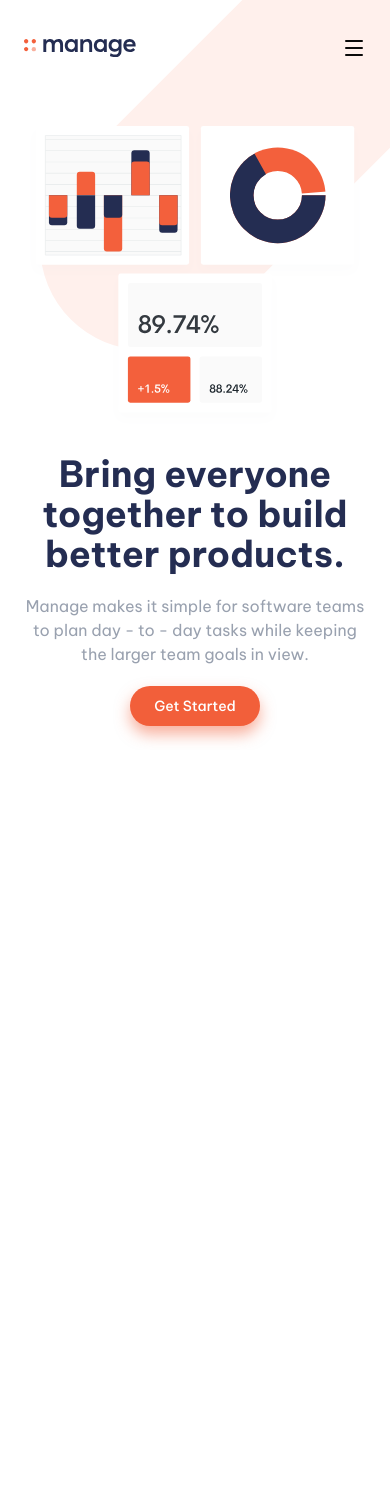
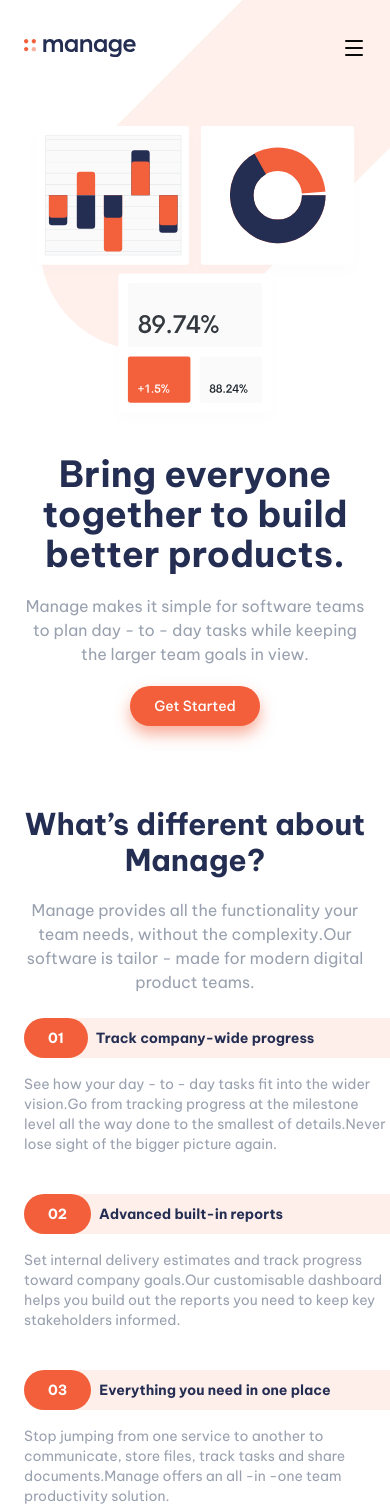
Before and after one commit to Alyssandria/FM_MANAGE, a Next.js app: page / in a window 390 px wide. Before the commit the page ends 844 px from the top, so only its background shows below. Built offline with nearby package versions, Linux system fonts and the light colour scheme.

Commit message:
feat: features section mobile wip

```diff
--- a/app/globals.css
+++ b/app/globals.css
@@ -3,6 +3,9 @@
 
 @custom-variant dark (&:is(.dark *));
 
+@theme {
+  --color-neutral-orange-50: oklch(0.9636 0.0184 35.96);
+}
 
 @theme inline {
   --color-background: var(--background);
--- a/app/page.tsx
+++ b/app/page.tsx
@@ -5,9 +5,8 @@ import { NavLink } from "@/components/ui/nav-link";
 
 export default function Home() {
   return (
-    <div>
-      <div className="container p-6 md:p-12">
-        <section className="flex flex-col gap-6 justify-center items-center">
+    <div className="container flex flex-col gap-8 md:p-12">
+      <section className="p-6 flex flex-col gap-6 justify-center items-center">
         <div>
           <Image src={HeroIllustration} className="z-20 size-full" alt="Hero Illustration" />
         </div>
@@ -17,7 +16,23 @@ export default function Home() {
           <NavLink href={"/"} variant={"pill"} className="text-sm w-fit">Get Started</NavLink>
         </div>
       </section>
+      <section>
+        <div className="p-6 text-center flex flex-col gap-5 justify-center items-center">
+          <h2 className="text-primary-foreground text-3xl font-bold">{MAIN.FEATURES.TAGLINE}</h2>
+          <p className="text-gray-400">{MAIN.FEATURES.SUBTITLE}</p>
         </div>
+        <div className="text-center flex flex-col gap-10 justify-center items-center">
+          {MAIN.FEATURES.CARDS.map(el => (
+            <div key={el.STEP} className="flex flex-col gap-4 w-full pl-6">
+              <div className="rounded-l-full gap-2 flex items-center bg-neutral-orange-50 pr-6">
+                <span className="w-fit text-sm font-bold text-left flex bg-primary text-secondary-foreground px-6 py-2.5 rounded-full">{el.STEP}</span>
+                <span className="text-primary-foreground font-bold text-sm md:text-base">{el.TITLE}</span>
+              </div>
+              <p className="text-gray-400 text-left text-sm md:text-base">{el.CONTENT}</p>
+            </div>
+          ))}
+        </div>
+      </section>
     </div>
   );
 }
```
Lines whose indentation alone changed are shown as unchanged.
